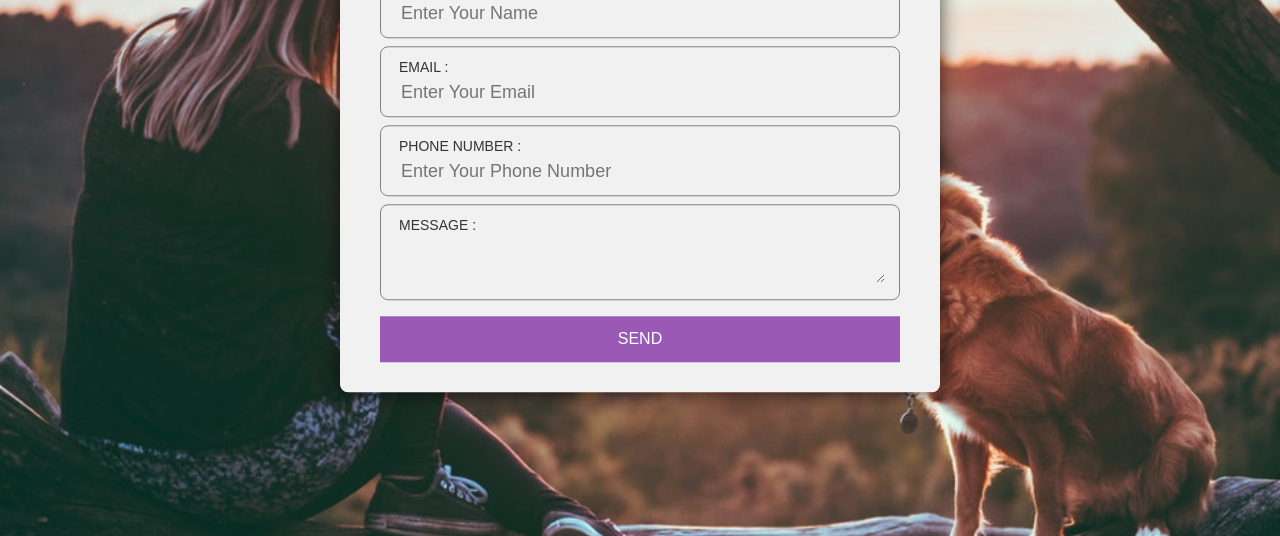
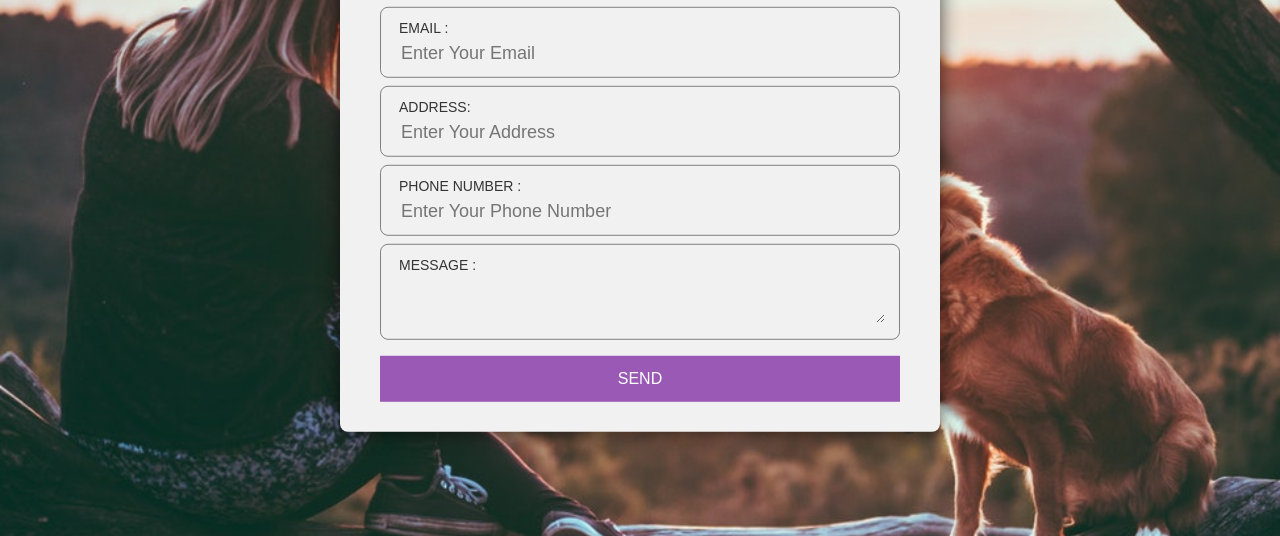
Before and after one commit to alokverma651/KOM60AP13, a plain HTML site: page ContactUs.html in a window 1280 px wide. Shown: the part 264-800 px from the top of the page. Drawn offline with Linux system fonts and the light colour scheme.

Commit message:
Update ContactUs.html
added address tag

```diff
--- a/ContactUs.html
+++ b/ContactUs.html
@@ -17,6 +17,10 @@
       <label>Email :</label>
       <input type="email" name="" value="" placeholder="Enter Your Email">
     </div>
+    <div class="txtb">
+      <label>Address:</label>
+      <input type="Address" name="" value="" placeholder="Enter Your Address">
+    </div>
 
     <div class="txtb">
       <label>Phone Number :</label>
```
